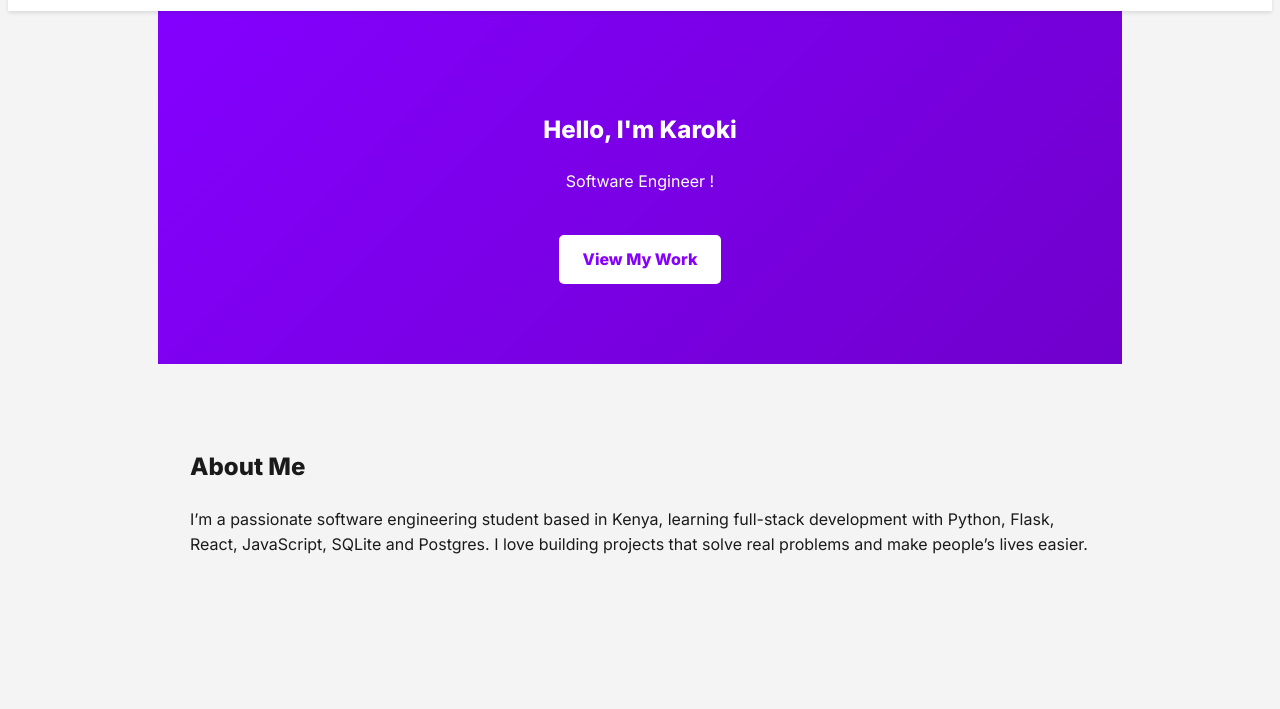
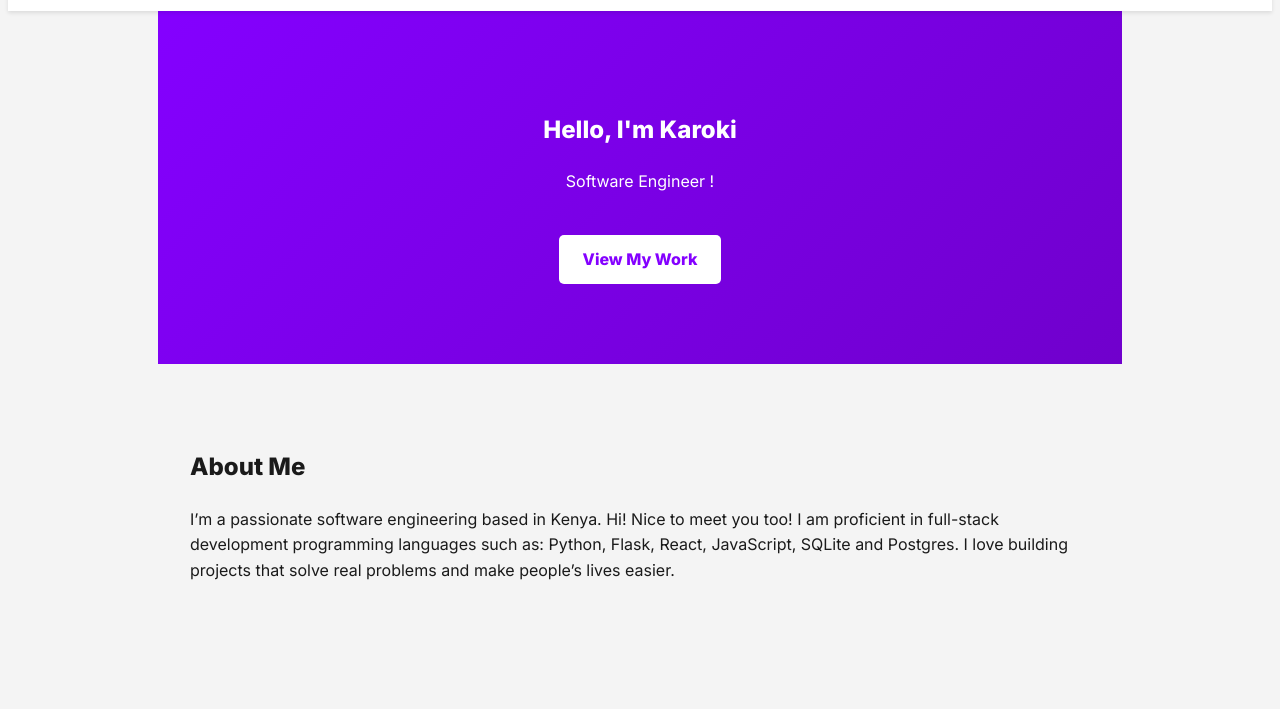
Before and after one commit to Kaarr21/portfolio, a plain HTML site: page index.html in a window 1280 px wide. Shown: the part 91-800 px from the top of the page. Drawn offline with Linux system fonts and the light colour scheme.

```diff
--- a/index.html
+++ b/index.html
@@ -31,7 +31,7 @@
 
     <section id="about" class="section">
       <h2>About Me</h2>
-      <p>I’m a passionate software engineering student based in Kenya, learning full-stack development with Python, Flask, React, JavaScript, SQLite and Postgres. I love building projects that solve real problems and make people’s lives easier.</p>
+      <p>I’m a passionate software engineering  based in Kenya. Hi! Nice to meet you too! I am proficient in full-stack development programming languages such as: Python, Flask, React, JavaScript, SQLite and Postgres. I love building projects that solve real problems and make people’s lives easier.</p>
     </section>
 
     <!-- Add this section between your About and Projects sections -->
```
